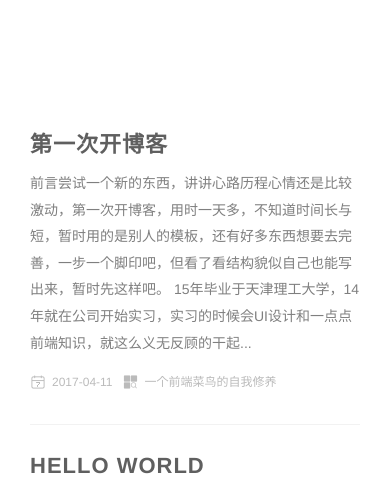
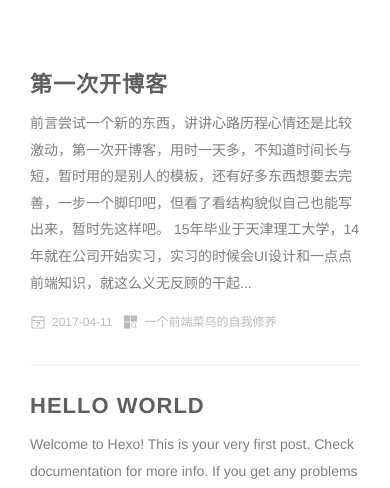
Before and after one commit to ZhangRyze/zhangRyze.github.io, a plain HTML site: page index.html in a window 390 px wide. Shown: the part 316-804 px from the top of the page. Drawn offline with Linux system fonts and the light colour scheme.

Commit message:
Site updated: 2018-03-09 09:29:14

```diff
--- a/css/style.css
+++ b/css/style.css
@@ -673,7 +673,7 @@ a.btn {
   }
 
   .content {
-    margin-top: 420px;
+    margin-top: 360px;
     width: 100%;
     z-index: 2;
     position: absolute;
```
